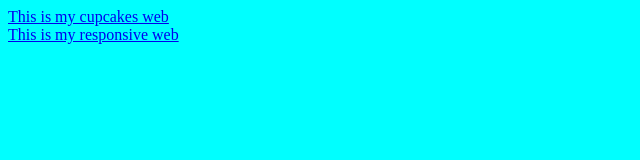
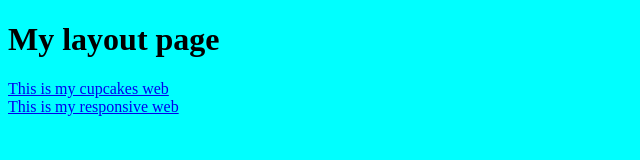
Before and after one commit to Smindlondz/uj-layout-workshop, a plain HTML site: page index.html in a window 1280 px wide. Shown: the whole page, without its empty margins (0-640 px from the left). Drawn offline with Linux system fonts and the light colour scheme.

Commit message:
My layout

```diff
--- a/index.html
+++ b/index.html
@@ -13,6 +13,7 @@
     </style>
 </head>
 <body>
+    <h1>My layout page</h1>
     <div>
         <a href="cupcakes.html">This is my cupcakes web</a>
     </div>
```
